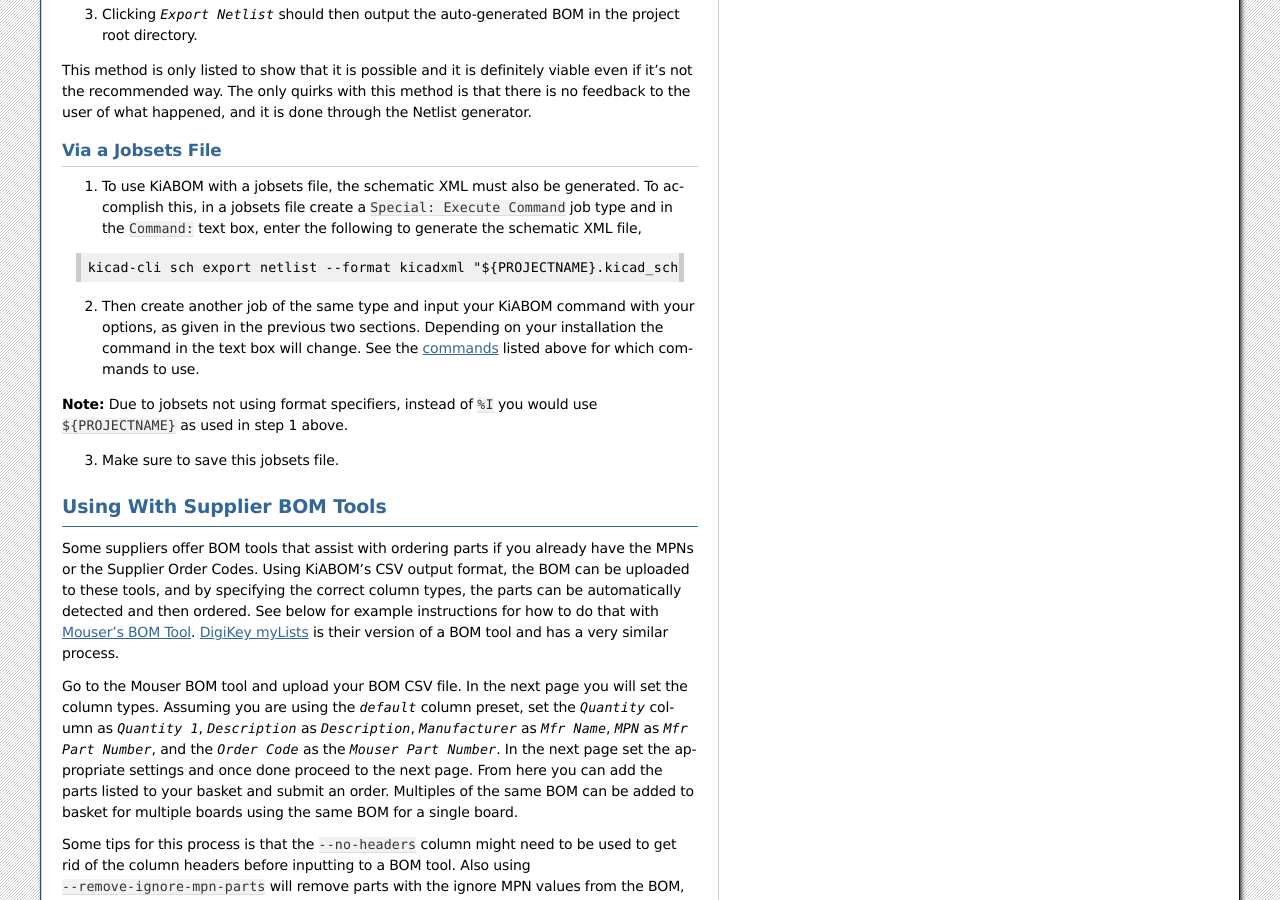
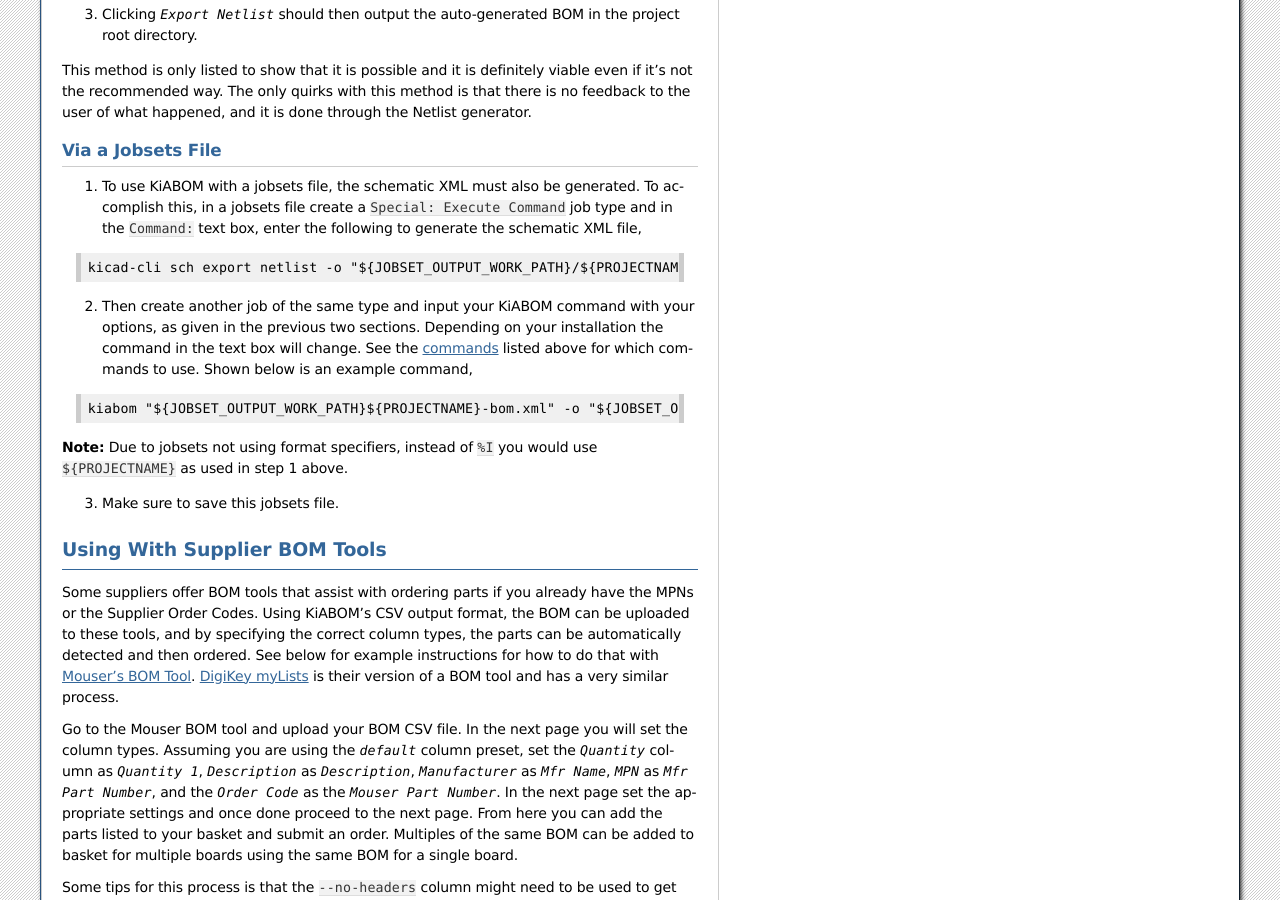
Before and after one commit to Mage-Control-Systems-Ltd/KiABOM, a Sphinx documentation site: the page built from docs/usage.rst, in a window 1280 px wide and 900 px high, scrolled down 1311 px. Built offline with Sphinx 7.4.7, drawn with Linux system fonts in a browser that asks for light colours.

Commit message:
docs: improve jobset instructions

```diff
--- a/docs/usage.rst
+++ b/docs/usage.rst
@@ -64,9 +64,13 @@ Via a Jobsets File
 
 .. code-block:: text
 
-    kicad-cli sch export netlist --format kicadxml "${PROJECTNAME}.kicad_sch"
+    kicad-cli sch export netlist -o "${JOBSET_OUTPUT_WORK_PATH}/${PROJECTNAME}-bom.xml" --format kicadxml "${PROJECTNAME}.kicad_sch"
 
-2. Then create another job of the same type and input your KiABOM command with your options, as given in the previous two sections. Depending on your installation the command in the text box will change. See the  :ref:`commands <commands>` listed above for which commands to use.
+2. Then create another job of the same type and input your KiABOM command with your options, as given in the previous two sections. Depending on your installation the command in the text box will change. See the  :ref:`commands <commands>` listed above for which commands to use. Shown below is an example command,
+
+.. code-block:: text
+
+   kiabom "${JOBSET_OUTPUT_WORK_PATH}${PROJECTNAME}-bom.xml" -o "${JOBSET_OUTPUT_WORK_PATH}${PROJECTNAME}-bom.csv"
 
 **Note:** Due to jobsets not using format specifiers, instead of ``%I`` you would use ``${PROJECTNAME}`` as used in step 1 above.
 
```
